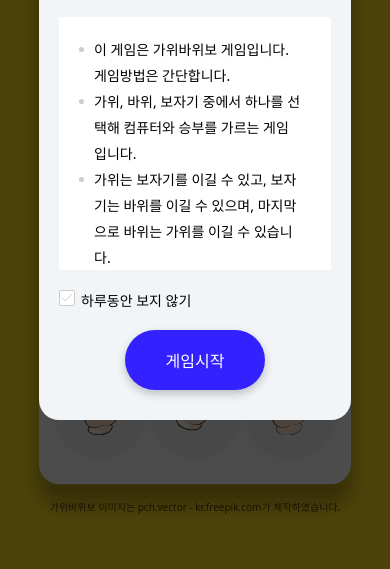
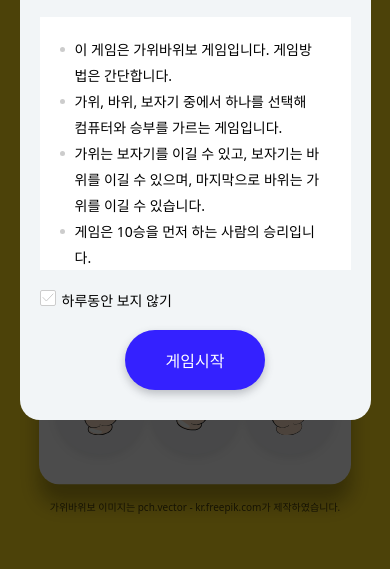
Before and after one commit to Shape2ee/RockScissorPaper, a plain HTML site: page index.html in a window 390 px wide. Shown: the part 275-844 px from the top of the page. Drawn offline with Linux system fonts and the light colour scheme; files whose address does not match are found by name; a web font is replaced by a local one.

Commit message:
[220730] modal width 수정

```diff
--- a/css/style.css
+++ b/css/style.css
@@ -207,9 +207,7 @@ button {
 .modal__wrap {
   position: relative;
   padding: 4rem;
-  width: 80%;
-  /* min-width: 500px; */
-  max-width: 800px;
+  width: 800px;
   background-color: #f2f5f7;
   border-radius: 20px;
   font-size: 1.6rem;
@@ -387,7 +385,7 @@ button {
 
   .modal__wrap {
     padding: 3rem 2rem;
-    /* padding-right: 4rem; */
+    width: 90%;
   }
 
   .modal__container {
```
